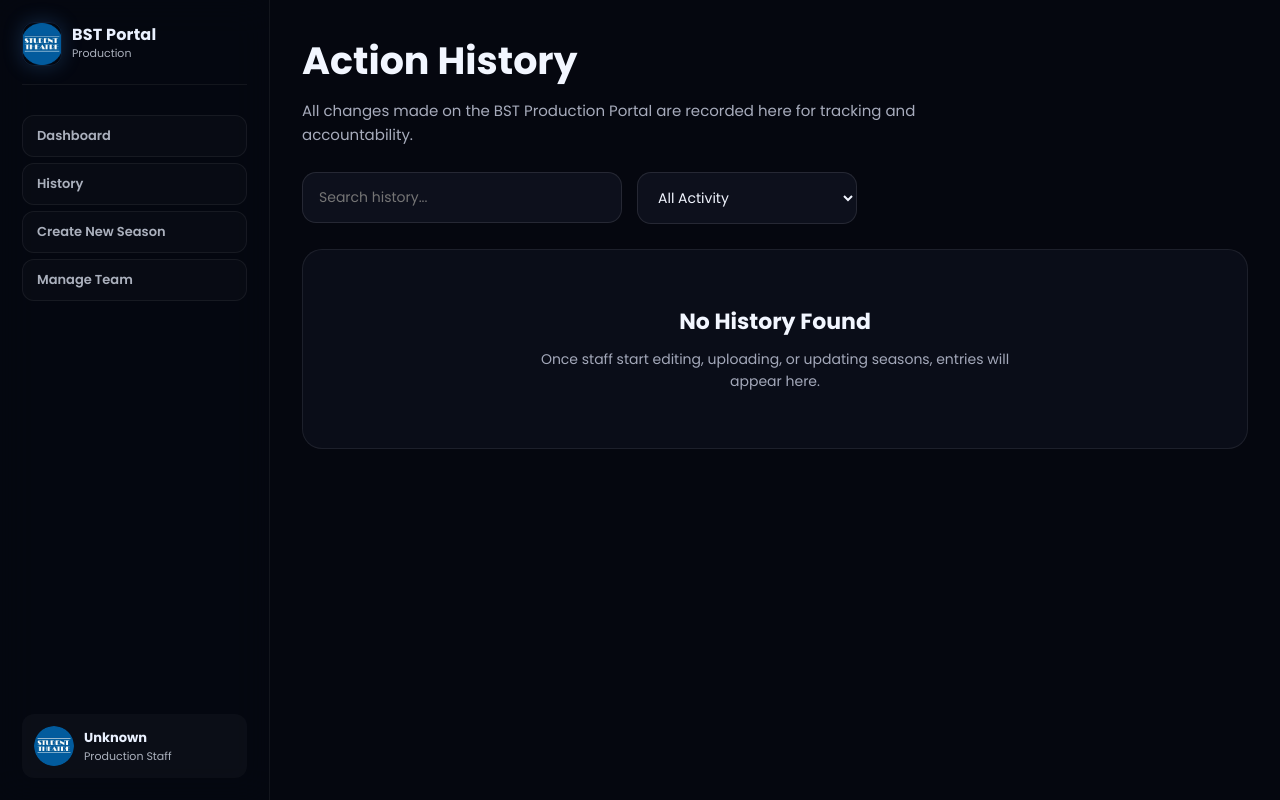
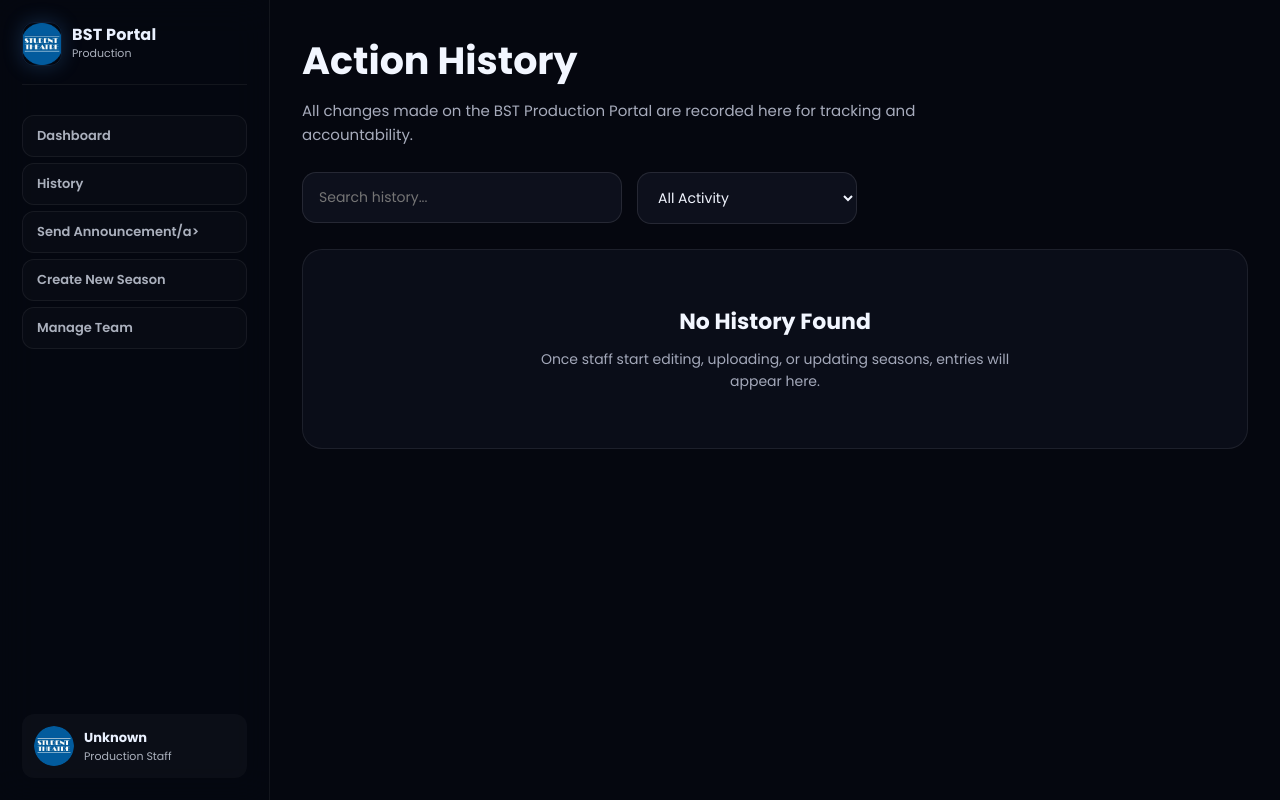
Before and after one commit to pylon5191-code/bstannouncements, a Flask app: page /history in a window 1280 px wide. Run offline with Flask 3, Linux system fonts and the light colour scheme.

Commit message:
Update base.html

```diff
--- a/templates/dashboard/base.html
+++ b/templates/dashboard/base.html
@@ -176,6 +176,7 @@
     <div class="nav">
       <a href="{{ url_for('dashboard') }}" class="{% if active=='dashboard' %}active{% endif %}">Dashboard</a>
       <a href="{{ url_for('history') }}" class="{% if active=='history' %}active{% endif %}">History</a>
+      <a href="{{ url_for('announcements') }}" class="{% if active=='announcements' %}active{% endif %}">Send Announcement/a>
       <a href="{{ url_for('create_season') }}" class="{% if active=='create_season' %}active{% endif %}">Create New Season</a>
       <a href="{{ url_for('manage_team') }}" class="{% if active=='manage-team' %}active{% endif %}">Manage Team</a>
     </div>
```
